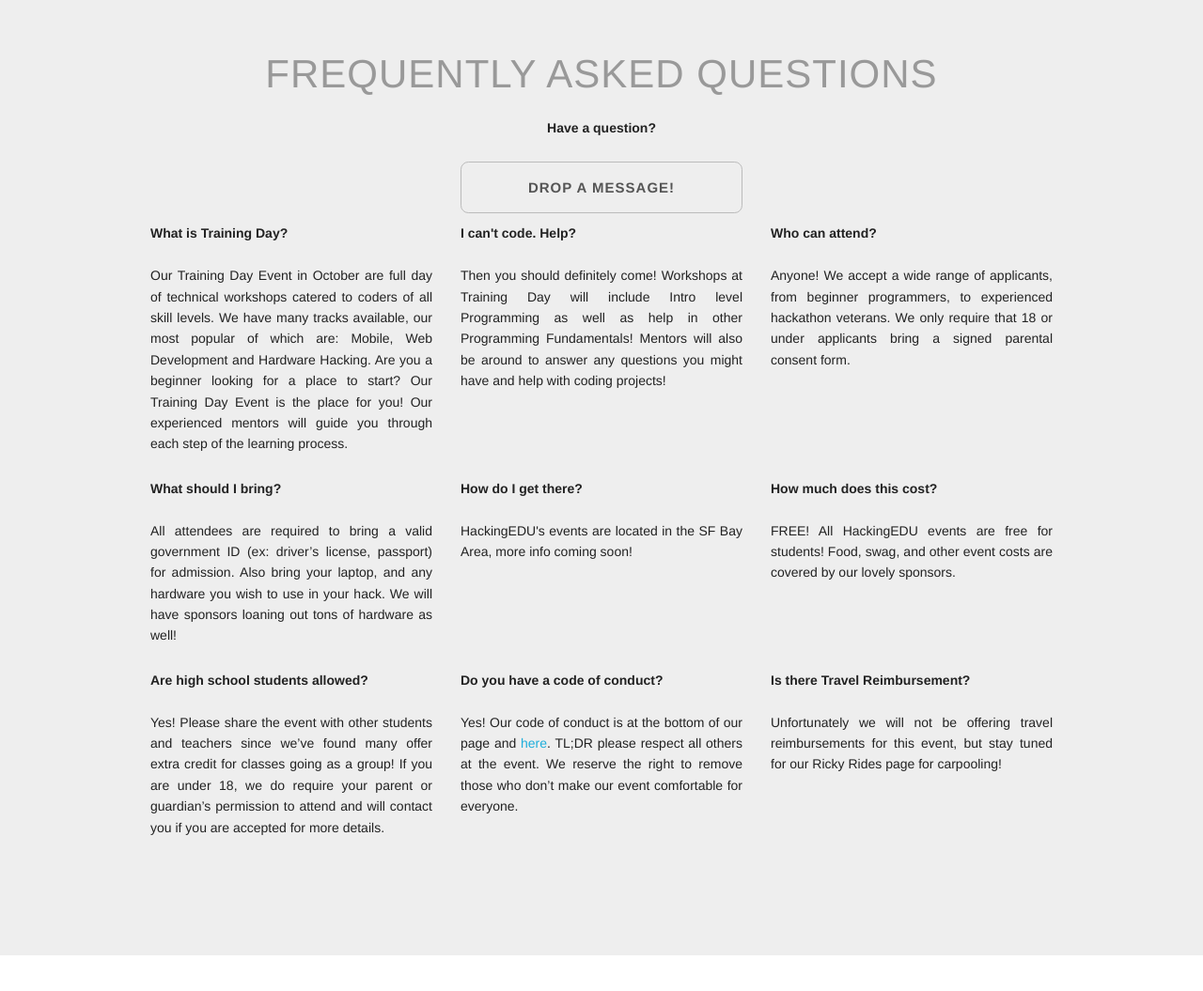
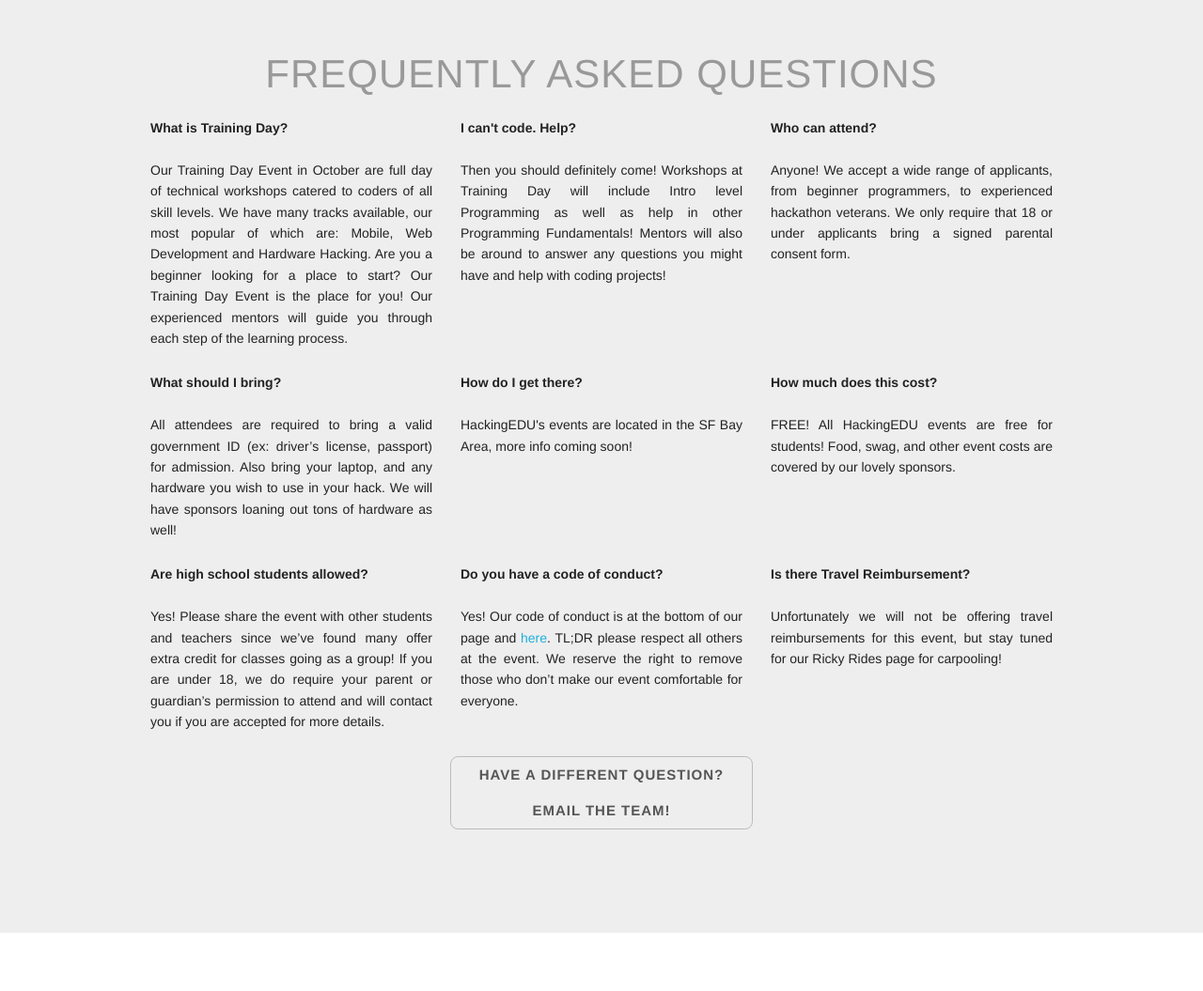
Before and after one commit to HackingEDU/HackingEDU.github.io, a plain HTML site: page index.html in a window 1280 px wide. Shown: the part 2460-3515 px from the top of the page at 94% size. Drawn offline with nearby package versions, Linux system fonts and the light colour scheme.

Commit message:
I didn't like the placement... and it didn't link properly so I fixed that

```diff
--- a/index.html
+++ b/index.html
@@ -159,12 +159,6 @@
                 <div class="container">
                         <div class="row faq">
                                 <h2 class="text-center thin-header">Frequently Asked Questions</h2>
-                                <p class="text-center"><strong>Have a question?</strong></p>
-	<div class="row">
-		<div class="text-center">
-			<a src="team@hackingedu.co"><button class="butt">Drop a message!</button></a>
-		</div>
-	</div>
                                 <div class="col-md-4">
                                         <strong>What is Training Day?</strong>
                                         <br><br>
@@ -216,6 +210,12 @@
                                         <br><br>
                                         <p class="justified">Unfortunately we will not be offering travel reimbursements for this event, but stay tuned for our Ricky Rides page for carpooling!</p>
                                 </div>
+                                <br>
+	<div class="row" style="clear:both;">
+		<div class="text-center">
+         <a href="mailto:team@hackingedu.co"><button class="butt" style="width:initial;height:initial;">Have a different question?<br>Email the team!</button></a>
+		</div>
+	</div>
                 </div>
         </section>
 
```
